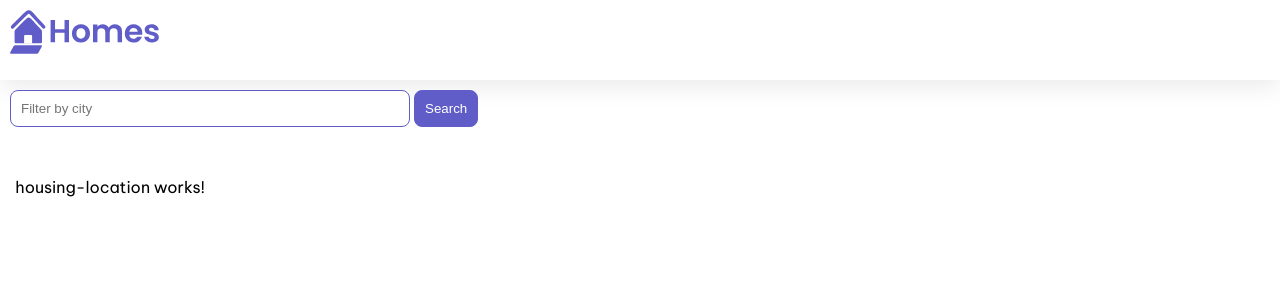
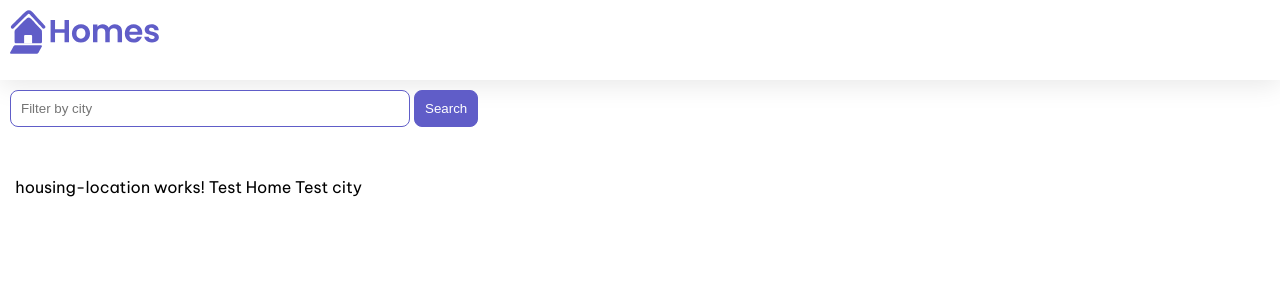
Before and after one commit to zhouhuajian-course/angular-first-app, an Angular app: page / in a window 1280 px wide. Shown: the top 300 px of the page. Built offline with nearby package versions, Linux system fonts and the light colour scheme.

Commit message:
07 给组件模板添加属性绑定

```diff
--- a/src/app/home/home.component.ts
+++ b/src/app/home/home.component.ts
@@ -13,7 +13,7 @@ import { HousingLocation } from '../housinglocation';
       </form>
     </section>
     <section class="results">
-      <app-housing-location></app-housing-location>
+      <app-housing-location [housingLocation]="housingLocation"></app-housing-location>
     </section>
   `,
   styleUrls: ['./home.component.css'],
--- a/src/app/housing-location/housing-location.component.ts
+++ b/src/app/housing-location/housing-location.component.ts
@@ -6,7 +6,7 @@ import { HousingLocation } from '../housinglocation';
   imports: [],
   template: `
     <p>
-      housing-location works!
+      housing-location works! {{housingLocation.name}} {{housingLocation.city}}
     </p>
   `,
   styles: ``
```
